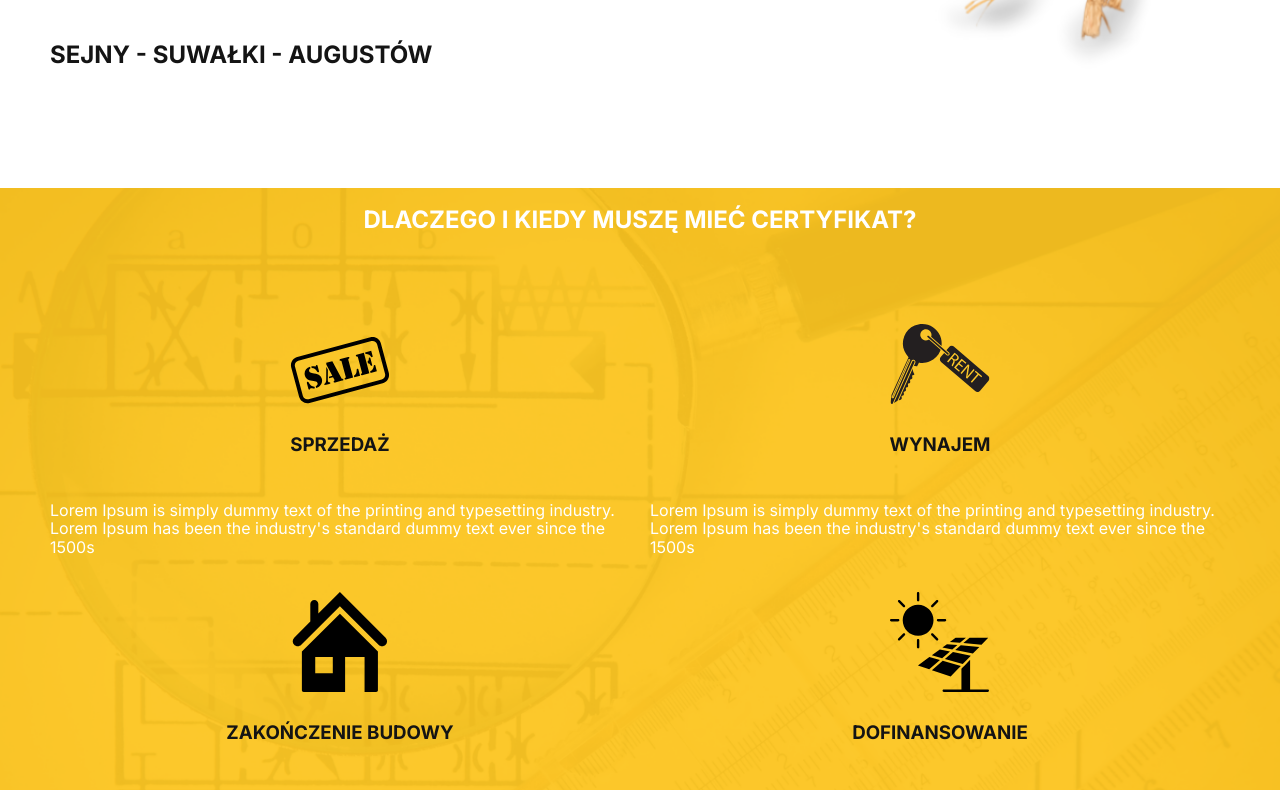
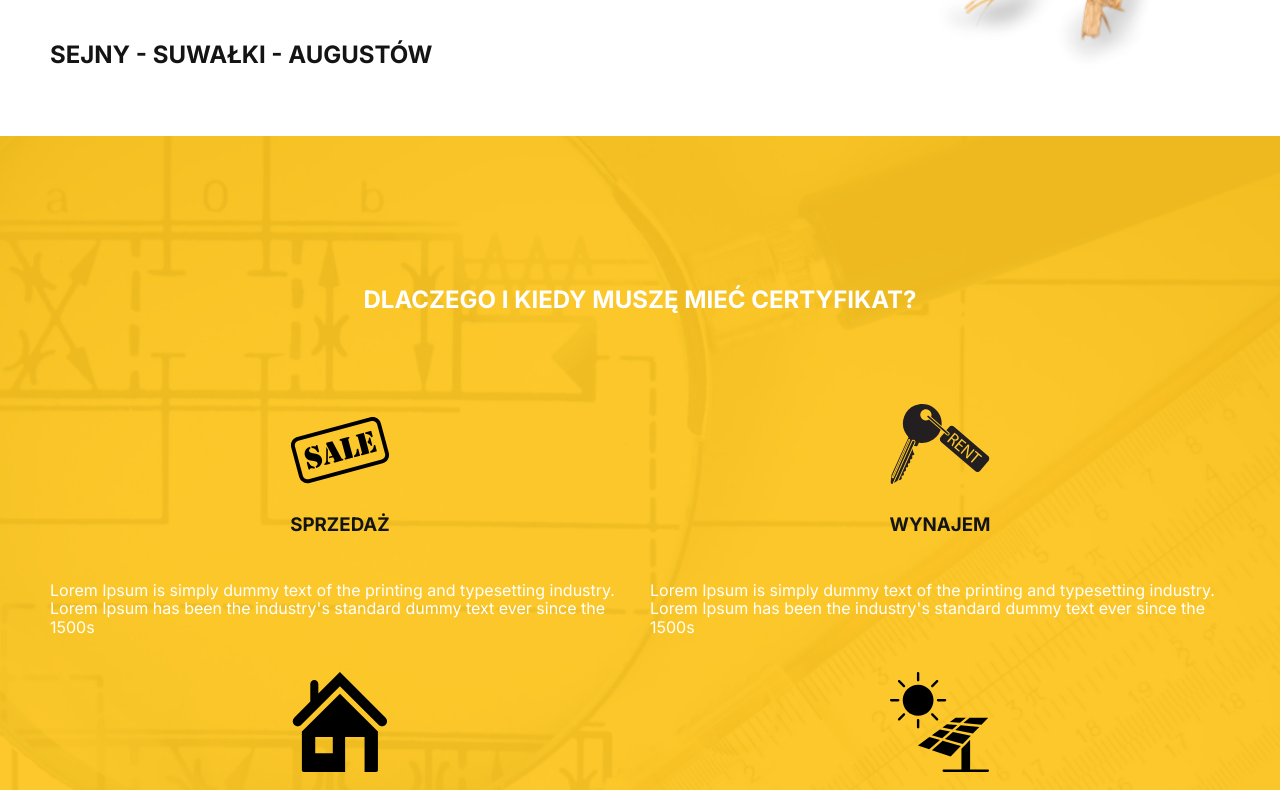
Before and after one commit to JustynaKow/Energyscan.pl, a React (Create React App) app: page / in a window 1280 px wide. Shown: the part 480-1270 px from the top of the page. Built offline with nearby package versions, Linux system fonts and the light colour scheme.

Commit message:
styles changes

```diff
--- a/src/components/Cennik/styled.js
+++ b/src/components/Cennik/styled.js
@@ -25,6 +25,7 @@ export const Rodzaje = styled.div`
 
     @media (max-width: ${({ theme }) => theme.breakpoint.mobileMax}px) {
         grid-template-columns: 1fr;
+        justify-content: center;
     }
 `;
 
@@ -45,7 +46,6 @@ export const Nieruchomości = styled.div`
 export const Tytuł = styled.h3`
     text-transform: uppercase;
     margin: 20px;
-
 `;
 
 export const Opis = styled.div`
--- a/src/components/Kontakt/styled.js
+++ b/src/components/Kontakt/styled.js
@@ -2,7 +2,6 @@ import styled from "styled-components";
 
 export const Wrapper = styled.div`
     background: ${({ theme }) => theme.color.black};
-    color: ${({ theme }) => theme.color.white};
     display: flex;
     justify-content: flex-end;
     align-items: center;
@@ -14,6 +13,7 @@ export const Wrapper = styled.div`
 
 export const Paragraph = styled.p`
     margin: 0 10px;
+    color: ${({ theme }) => theme.color.white};
 `;
 
 export const Phone = styled.a`
--- a/src/components/Przesłanki/styled.js
+++ b/src/components/Przesłanki/styled.js
@@ -6,7 +6,7 @@ import sale from "../../images/sell.svg";
 import tlo from "../../images/tlo.png";
 
 export const Sekcja = styled.section`
-    background: center / contain no-repeat url("${tlo}");
+    background: center / cover no-repeat url("${tlo}");
     color: ${({theme}) => theme.color.white};
     padding: 50px;
 `;
@@ -16,11 +16,22 @@ export const Kontener = styled.div`
     grid-template-columns: 1fr 1fr;
     padding: 50px 0;
     grid-gap: 20px;
+
+    @media (max-width: ${({ theme }) => theme.breakpoint.mobileMax}px) {
+    grid-template-columns: 1fr;
+    justify-content: center;
+    }
 `;
 
 export const Tytuł = styled.h2`
+    padding-top: 80px;
     text-transform: uppercase;
     text-align: center;
+
+    @media (max-width: ${({ theme }) => theme.breakpoint.mobileMax}px) {
+        padding-top: 0px;
+        margin: 0;
+    }
 `;
 
 export const Warunek = styled.div`
@@ -35,6 +46,7 @@ export const Podtytuł = styled.h3`
     margin: 20px;
     padding: 10px;
     font-weight: bold;
+    text-align: center;
 `;
 
 export const Opis = styled.p`
--- a/src/components/Tytuł/styled.js
+++ b/src/components/Tytuł/styled.js
@@ -8,6 +8,10 @@ export const StylledFront = styled.section`
     flex-direction: column;
     justify-content: space-around;
     align-items: left;
+
+    @media (max-width: ${({ theme }) => theme.breakpoint.mobileMax}px) {
+        height: 200px;
+    }
 `;
 
 export const Title = styled.h1`
```
